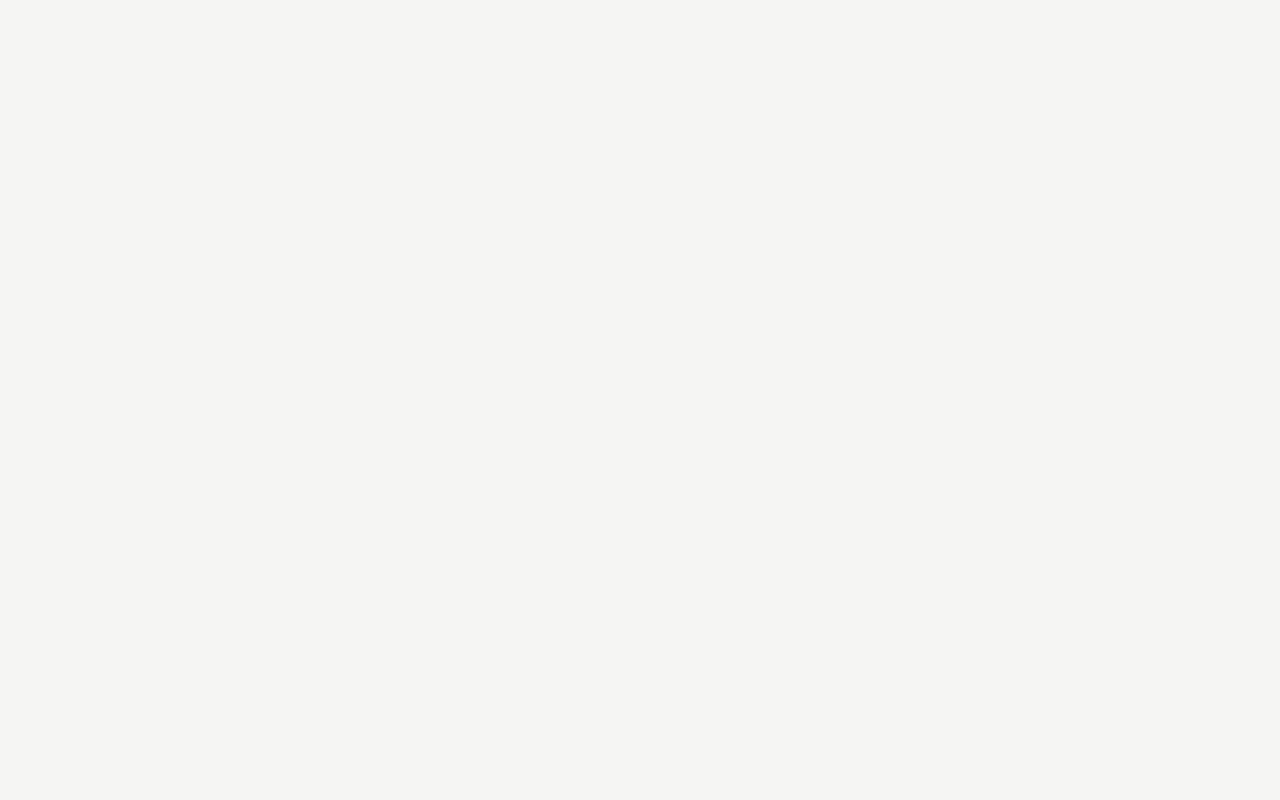
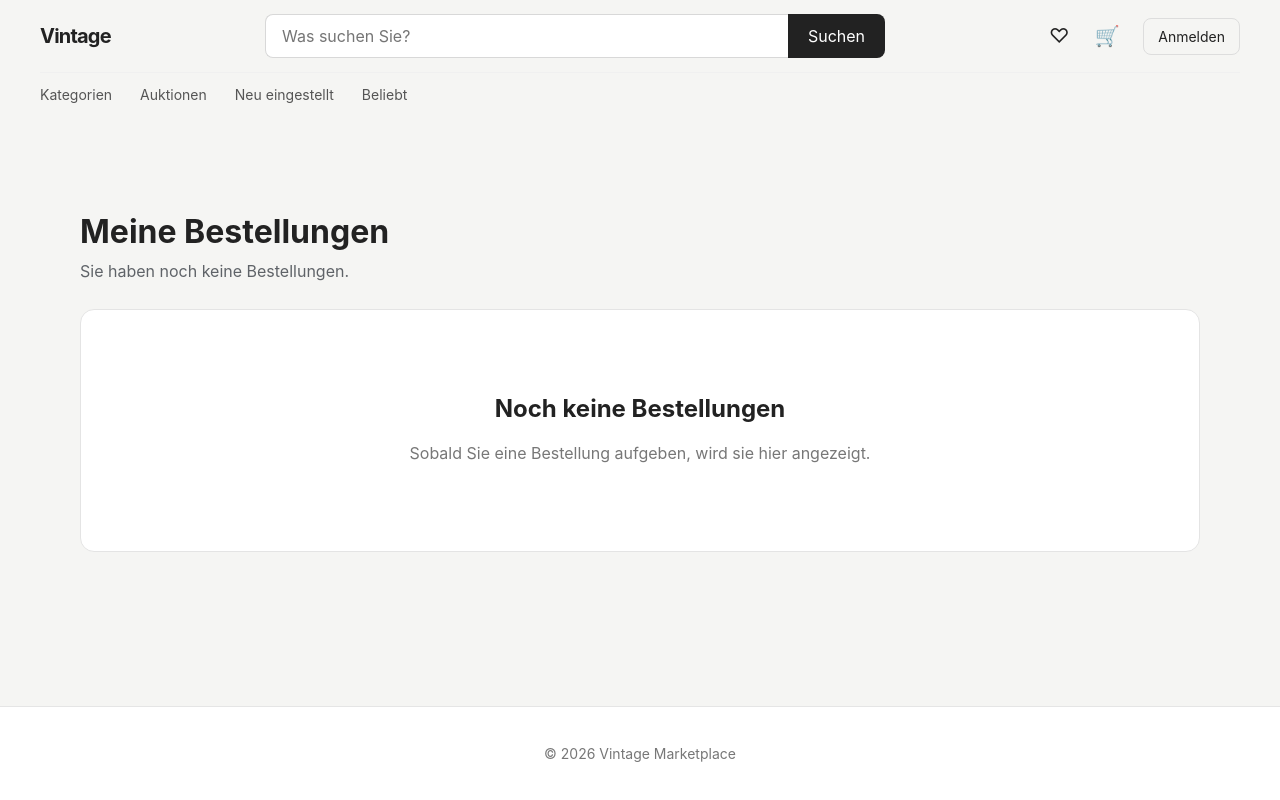
Before and after one commit to Yurijfedor/vintage-marketplace, a React (Vite) app in the folder frontend/: page /orders in a window 1280 px wide. Before the commit this address had no page. Built offline with nearby package versions, Linux system fonts and the light colour scheme.

Commit message:
feat: add customer orders history

```diff
--- a/frontend/src/App.tsx
+++ b/frontend/src/App.tsx
@@ -1,4 +1,5 @@
 import { BrowserRouter, Route, Routes } from "react-router-dom";
+
 import MainLayout from "./layouts/MainLayout";
 import HomePage from "./pages/HomePage";
 import ProductPage from "./pages/ProductPage";
@@ -10,6 +11,7 @@ import FavoritesPage from "./pages/FavoritesPage";
 import CartPage from "./pages/CartPage";
 import CheckoutPage from "./pages/CheckoutPage";
 import OrderSuccessPage from "./pages/OrderSuccessPage";
+import OrdersPage from "./pages/OrdersPage";
 
 function App() {
   return (
@@ -35,6 +37,8 @@ function App() {
           <Route path="/checkout" element={<CheckoutPage />} />
 
           <Route path="/order-success" element={<OrderSuccessPage />} />
+
+          <Route path="/orders" element={<OrdersPage />} />
         </Route>
       </Routes>
     </BrowserRouter>
--- a/frontend/src/app/global.css
+++ b/frontend/src/app/global.css
@@ -1,6 +1,7 @@
 @import "../styles/seller.css";
 @import "../styles/cart.css";
 @import "../styles/checkout.css";
+@import "../styles/orders.css";
 
 :root {
   font-family:
--- /dev/null
+++ b/frontend/src/features/orders/OrdersContext.ts
@@ -0,0 +1,10 @@
+import { createContext } from "react";
+import type { Order } from "../../types/order";
+
+export interface OrdersContextValue {
+  orders: Order[];
+
+  addOrder: (order: Order) => void;
+}
+
+export const OrdersContext = createContext<OrdersContextValue | null>(null);
--- /dev/null
+++ b/frontend/src/features/orders/OrdersProvider.tsx
@@ -0,0 +1,43 @@
+import { useEffect, useMemo, useState } from "react";
+import type { ReactNode } from "react";
+
+import { OrdersContext, type OrdersContextValue } from "./OrdersContext";
+import type { Order } from "../../types/order";
+
+const ORDERS_STORAGE_KEY = "orders";
+
+interface OrdersProviderProps {
+  children: ReactNode;
+}
+
+export function OrdersProvider({ children }: OrdersProviderProps) {
+  const [orders, setOrders] = useState<Order[]>(() => {
+    const storedOrders = localStorage.getItem(ORDERS_STORAGE_KEY);
+
+    if (!storedOrders) {
+      return [];
+    }
+
+    return JSON.parse(storedOrders) as Order[];
+  });
+
+  useEffect(() => {
+    localStorage.setItem(ORDERS_STORAGE_KEY, JSON.stringify(orders));
+  }, [orders]);
+
+  function addOrder(order: Order) {
+    setOrders((currentOrders) => [order, ...currentOrders]);
+  }
+
+  const value = useMemo<OrdersContextValue>(
+    () => ({
+      orders,
+      addOrder,
+    }),
+    [orders],
+  );
+
+  return (
+    <OrdersContext.Provider value={value}>{children}</OrdersContext.Provider>
+  );
+}
--- /dev/null
+++ b/frontend/src/features/orders/useOrders.ts
@@ -0,0 +1,13 @@
+import { useContext } from "react";
+
+import { OrdersContext } from "./OrdersContext";
+
+export function useOrders() {
+  const context = useContext(OrdersContext);
+
+  if (!context) {
+    throw new Error("useOrders must be used within an OrdersProvider");
+  }
+
+  return context;
+}
--- a/frontend/src/main.tsx
+++ b/frontend/src/main.tsx
@@ -3,14 +3,18 @@ import { createRoot } from "react-dom/client";
 
 import "./app/global.css";
 import App from "./App.tsx";
+
 import { CartProvider } from "./features/cart/CartProvider";
 import { FavoritesProvider } from "./features/favorites/FavoritesProvider";
+import { OrdersProvider } from "./features/orders/OrdersProvider";
 
 createRoot(document.getElementById("root")!).render(
   <StrictMode>
     <FavoritesProvider>
       <CartProvider>
-        <App />
+        <OrdersProvider>
+          <App />
+        </OrdersProvider>
       </CartProvider>
     </FavoritesProvider>
   </StrictMode>,
--- a/frontend/src/pages/CheckoutPage.tsx
+++ b/frontend/src/pages/CheckoutPage.tsx
@@ -3,15 +3,16 @@ import type { FormEvent } from "react";
 import { useNavigate } from "react-router-dom";
 
 import { useCart } from "../features/cart/useCart";
+import { useOrders } from "../features/orders/useOrders";
 import { mockProducts } from "../features/products/mockProducts";
 import { formatPrice } from "../features/products/productFormatters";
-
-type PaymentMethod = "invoice" | "paypal" | "card";
+import type { Order, PaymentMethod } from "../types/order";
 
 function CheckoutPage() {
   const navigate = useNavigate();
 
   const { cartItems, clearCart } = useCart();
+  const { addOrder } = useOrders();
 
   const [firstName, setFirstName] = useState("");
   const [lastName, setLastName] = useState("");
@@ -84,6 +85,37 @@ function CheckoutPage() {
 
       return;
     }
+
+    const order: Order = {
+      id: crypto.randomUUID(),
+      createdAt: new Date().toISOString(),
+
+      status: "confirmed",
+
+      address: {
+        firstName: firstName.trim(),
+        lastName: lastName.trim(),
+        street: street.trim(),
+        postalCode: postalCode.trim(),
+        city: city.trim(),
+      },
+
+      paymentMethod,
+
+      items: cartProducts.map(({ product, quantity }) => ({
+        productId: product.id,
+        title: product.title,
+        imageUrl: product.imageUrl,
+        sellerName: product.sellerName,
+        quantity,
+        price: product.price,
+      })),
+
+      totalItems,
+      totalPrice,
+    };
+
+    addOrder(order);
 
     clearCart();
 
--- /dev/null
+++ b/frontend/src/pages/OrdersPage.tsx
@@ -0,0 +1,62 @@
+import { useOrders } from "../features/orders/useOrders";
+
+function OrdersPage() {
+  const { orders } = useOrders();
+
+  return (
+    <section className="orders-page">
+      <div className="orders-page__header">
+        <h1>Meine Bestellungen</h1>
+
+        <p>
+          {orders.length === 0
+            ? "Sie haben noch keine Bestellungen."
+            : `${orders.length} ${
+                orders.length === 1 ? "Bestellung" : "Bestellungen"
+              }`}
+        </p>
+      </div>
+
+      {orders.length === 0 ? (
+        <div className="empty-state">
+          <h2>Noch keine Bestellungen</h2>
+
+          <p>Sobald Sie eine Bestellung aufgeben, wird sie hier angezeigt.</p>
+        </div>
+      ) : (
+        <div className="orders-list">
+          {orders.map((order) => (
+            <article className="order-card" key={order.id}>
+              <div className="order-card__header">
+                <div>
+                  <h2>Bestellung</h2>
+
+                  <p>Bestellnummer: {order.id.slice(0, 8).toUpperCase()}</p>
+                </div>
+
+                <span className="order-card__status">
+                  {order.status === "confirmed" ? "Bestätigt" : order.status}
+                </span>
+              </div>
+
+              <div className="order-card__meta">
+                <span>
+                  {new Date(order.createdAt).toLocaleDateString("de-DE")}
+                </span>
+
+                <span>
+                  {order.totalItems}{" "}
+                  {order.totalItems === 1 ? "Artikel" : "Artikel"}
+                </span>
+
+                <strong>{order.totalPrice.toFixed(2)} €</strong>
+              </div>
+            </article>
+          ))}
+        </div>
+      )}
+    </section>
+  );
+}
+
+export default OrdersPage;
--- /dev/null
+++ b/frontend/src/styles/orders.css
@@ -0,0 +1,108 @@
+/* =========================
+   Orders page
+   ========================= */
+
+.orders-page {
+  width: min(100% - 32px, 1120px);
+  margin: 0 auto;
+  padding: 48px 0 80px;
+}
+
+.orders-page__header {
+  margin-bottom: 28px;
+}
+
+.orders-page__header h1 {
+  margin: 0 0 10px;
+  font-size: 2rem;
+}
+
+.orders-page__header p {
+  margin: 0;
+  color: #5f6368;
+}
+
+.orders-list {
+  display: grid;
+  gap: 16px;
+}
+
+.order-card {
+  padding: 24px;
+  border: 1px solid #d8d2c8;
+  border-radius: 14px;
+  background: #fff;
+  box-shadow: 0 2px 8px rgba(35, 31, 27, 0.04);
+}
+
+.order-card__header {
+  display: flex;
+  align-items: flex-start;
+  justify-content: space-between;
+  gap: 24px;
+  padding-bottom: 18px;
+  border-bottom: 1px solid #e4ded6;
+}
+
+.order-card__header h2 {
+  margin: 0 0 8px;
+  font-size: 1.25rem;
+}
+
+.order-card__header p {
+  margin: 0;
+  color: #6b6b6b;
+  font-size: 0.875rem;
+  word-break: break-all;
+}
+
+.order-card__status {
+  flex-shrink: 0;
+  padding: 6px 12px;
+  border-radius: 999px;
+  background: #edf4ec;
+  color: #3f6b45;
+  font-size: 0.875rem;
+  font-weight: 600;
+}
+
+.order-card__meta {
+  display: grid;
+  grid-template-columns: repeat(3, auto);
+  align-items: center;
+  justify-content: space-between;
+  gap: 24px;
+  padding-top: 18px;
+  color: #555;
+}
+
+.order-card__meta strong {
+  color: #242424;
+  font-size: 1.05rem;
+}
+
+@media (max-width: 640px) {
+  .orders-page {
+    width: min(100% - 24px, 1120px);
+    padding: 32px 0 56px;
+  }
+
+  .orders-page__header h1 {
+    font-size: 1.75rem;
+  }
+
+  .order-card {
+    padding: 18px;
+  }
+
+  .order-card__header {
+    flex-direction: column;
+    gap: 12px;
+  }
+
+  .order-card__meta {
+    grid-template-columns: 1fr;
+    justify-content: initial;
+    gap: 10px;
+  }
+}
--- /dev/null
+++ b/frontend/src/types/order.ts
@@ -0,0 +1,41 @@
+export type OrderStatus =
+  | "confirmed"
+  | "processing"
+  | "shipped"
+  | "delivered"
+  | "cancelled";
+
+export interface OrderItem {
+  productId: string;
+  title: string;
+  imageUrl: string;
+  sellerName: string;
+  quantity: number;
+  price: number;
+}
+
+export interface OrderAddress {
+  firstName: string;
+  lastName: string;
+  street: string;
+  postalCode: string;
+  city: string;
+}
+
+export type PaymentMethod = "invoice" | "paypal" | "card";
+
+export interface Order {
+  id: string;
+  createdAt: string;
+
+  status: OrderStatus;
+
+  address: OrderAddress;
+
+  paymentMethod: PaymentMethod;
+
+  items: OrderItem[];
+
+  totalItems: number;
+  totalPrice: number;
+}
```
